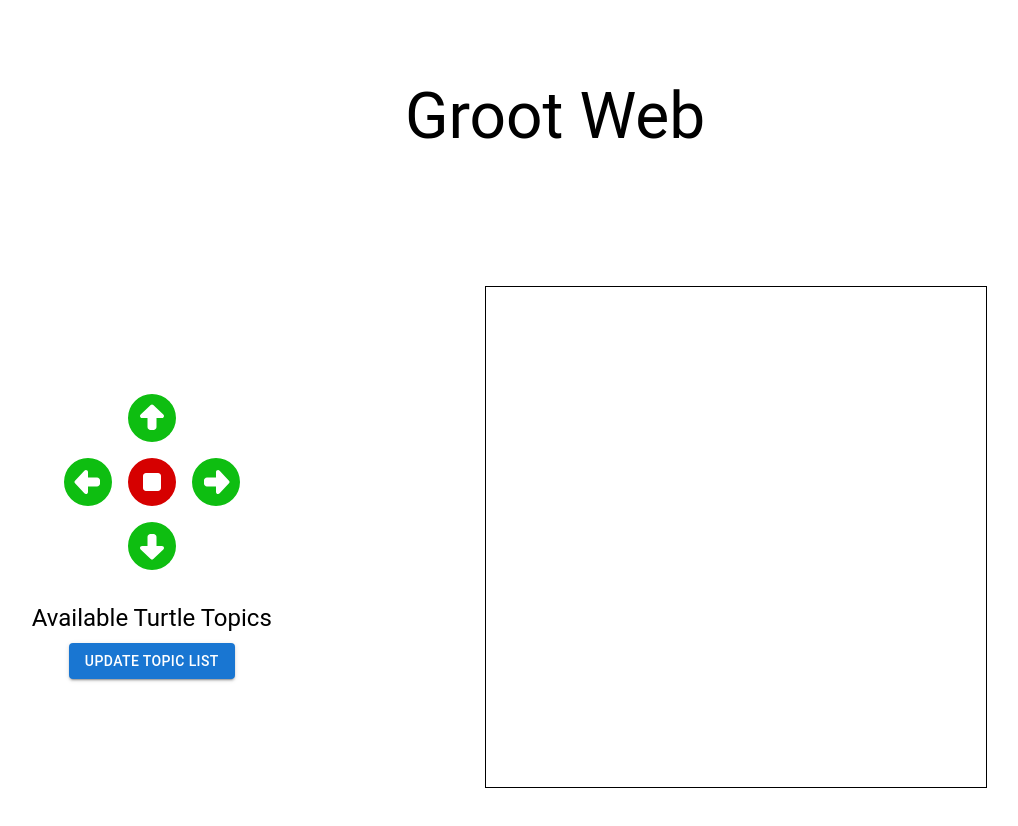
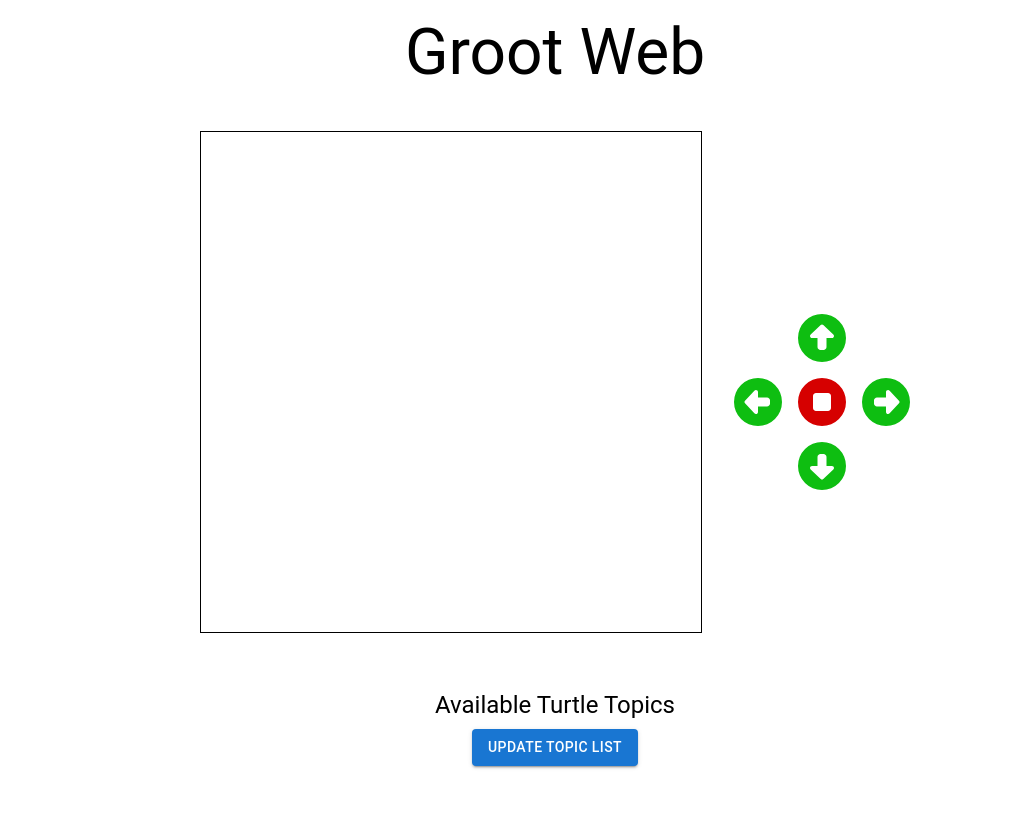
Before and after one commit to waynerobotics/Web_UI, a React (Create React App) app in the folder robot-app/: page / in a window 1280 px wide. Shown: the top 826 px of the page, without its empty margins (85-1103 px from the left). After the commit the page ends 800 px from the top, so only its background shows below. Built offline with nearby package versions, Linux system fonts and the light colour scheme.

Commit message:
Move controls to right of canvas

```diff
--- a/robot-app/src/App.js
+++ b/robot-app/src/App.js
@@ -6,62 +6,71 @@ import TurtleTopics from "./TurtleTopics";
 function App() {
   return (
     <Container>
-      {/* Page Title */}
-      <Typography
-        variant="h3"
+      <Box
         sx={{
           textAlign: "center",
-          marginTop: 10,  // You can keep this or adjust as needed
-          fontSize: { xs: "2rem", sm: "3rem", md: "4rem" }
+          marginTop: 2,
+          display: "flex",
+          flexDirection: "column",
+          alignItems: "center"
         }}
       >
-        Groot Web
-      </Typography>
+        <Typography variant="h3" sx={{ fontSize: { xs: '2rem', sm: '3rem', md: '4rem' } }}>
+          Groot Web
+        </Typography>
 
-      {/* Main Layout */}
-      <Box
-        sx={{
-          marginTop: 4,  // Reduced marginTop to bring the components closer to the title
-          display: "flex",
-          flexDirection: { xs: "column", sm: "row" },
-          alignItems: "stretch",
-          gap: 2,
-          minHeight: "calc(100vh - 100px)",
-        }}
-      >
-        {/* Left Side: Controls and Topics */}
+        {/* Flexbox Container for Canvas and Controls */}
         <Box
           sx={{
+            marginTop: 5,
+
             display: "flex",
-            flexDirection: "column",
+            flexDirection: { xs: "column", sm: "row" }, // Stack on smaller screens, row on larger screens
             alignItems: "center",
             justifyContent: "center",
-            gap: 2,
-            width: { xs: "100%", sm: "30%" },
+            width: '100%',
           }}
         >
-          <TurtleControls />
-          <TurtleTopics />
-        </Box>
-
-        {/* Right Side: Canvas */}
-        <Box
-          sx={{
-            flexGrow: 1,
-            display: "flex",
-            justifyContent: "center",
-            alignItems: "center",
-          }}
-        >
+          {/* Canvas Box */}
           <Box
             component="canvas"
             id="turtleCanvas"
             sx={{
+              display: "flex",
               border: "1px solid black",
-              width: { xs: "100%", sm: "500px" },
-              height: { xs: "300px", sm: "400px", md: "500px" },
+              width: { xs: '100%', sm: '400px', md: "500px" },
+              height: { xs: '300px', sm: '400px', md: '500px' },
+              marginBottom: { xs: 2, sm: 0 }, // Add margin on small screens to separate from controls
             }}
           ></Box>
+
+          {/* TurtleControls to the right of the canvas */}
+          <Box
+            sx={{
+              display: "flex",
+              marginTop: 5,
+              flexDirection: "column",
+              alignItems: "center",
+              marginLeft: { sm: 4 }, // Space between canvas and controls on larger screens
+              width: "auto",
+            }}
+          >
+            <TurtleControls />
+          </Box>
+        </Box>
+
+        {/* TurtleTopics below the canvas and controls */}
+        <Box
+          sx={{
+            marginTop: 5,
+
+            display: "flex",
+            flexDirection: "column",
+            alignItems: "center",
+            width: '100%', // Full width to make sure they align centrally
+          }}
+        >
+          <TurtleTopics />
         </Box>
       </Box>
     </Container>
--- a/robot-app/src/TurtleControls.js
+++ b/robot-app/src/TurtleControls.js
@@ -29,7 +29,16 @@ function TurtleControls() {
   });
 
   return (
-    <Box sx={{ display: "flex", flexDirection: "column", alignItems: "center", gap: 2 }}>
+    <Box
+      sx={{
+        display: "flex",
+        flexDirection: "column",
+        alignItems: "center",
+        gap: 2,
+        justifyContent: "center",
+
+      }}
+    >
       <div
         onMouseDown={() => {
           handleButtonPress("up");
@@ -37,13 +46,25 @@ function TurtleControls() {
         }}
         onMouseUp={handleButtonRelease}
         onMouseLeave={handleButtonRelease}
+        onTouchStart={() => {
+          handleButtonPress("up");
+          moveTurtle(0, 2);
+        }}
+        onTouchEnd={handleButtonRelease}
+        onTouchCancel={handleButtonRelease}
         style={buttonStyles("up")}
         aria-label="Move Up"
       >
         <FontAwesomeIcon icon={faCircleUp} style={{ color: "#0ebe11", fontSize: "48px" }} />
       </div>
 
-      <Box sx={{ display: "flex", gap: 2 }}>
+      <Box
+        sx={{
+          display: "flex",
+          gap: 2,
+
+        }}
+      >
         <div
           onMouseDown={() => {
             handleButtonPress("left");
@@ -51,6 +72,12 @@ function TurtleControls() {
           }}
           onMouseUp={handleButtonRelease}
           onMouseLeave={handleButtonRelease}
+          onTouchStart={() => {
+            handleButtonPress("left");
+            moveTurtle(-2, 0);
+          }}
+          onTouchEnd={handleButtonRelease}
+          onTouchCancel={handleButtonRelease}
           style={buttonStyles("left")}
           aria-label="Move Left"
         >
@@ -64,6 +91,12 @@ function TurtleControls() {
           }}
           onMouseUp={handleButtonRelease}
           onMouseLeave={handleButtonRelease}
+          onTouchStart={() => {
+            handleButtonPress("stop");
+            stopTurtle();
+          }}
+          onTouchEnd={handleButtonRelease}
+          onTouchCancel={handleButtonRelease}
           style={buttonStyles("stop")}
           aria-label="Stop"
         >
@@ -77,6 +110,12 @@ function TurtleControls() {
           }}
           onMouseUp={handleButtonRelease}
           onMouseLeave={handleButtonRelease}
+          onTouchStart={() => {
+            handleButtonPress("right");
+            moveTurtle(2, 0);
+          }}
+          onTouchEnd={handleButtonRelease}
+          onTouchCancel={handleButtonRelease}
           style={buttonStyles("right")}
           aria-label="Move Right"
         >
@@ -91,6 +130,12 @@ function TurtleControls() {
         }}
         onMouseUp={handleButtonRelease}
         onMouseLeave={handleButtonRelease}
+        onTouchStart={() => {
+          handleButtonPress("down");
+          moveTurtle(0, -2);
+        }}
+        onTouchEnd={handleButtonRelease}
+        onTouchCancel={handleButtonRelease}
         style={buttonStyles("down")}
         aria-label="Move Down"
       >
```
